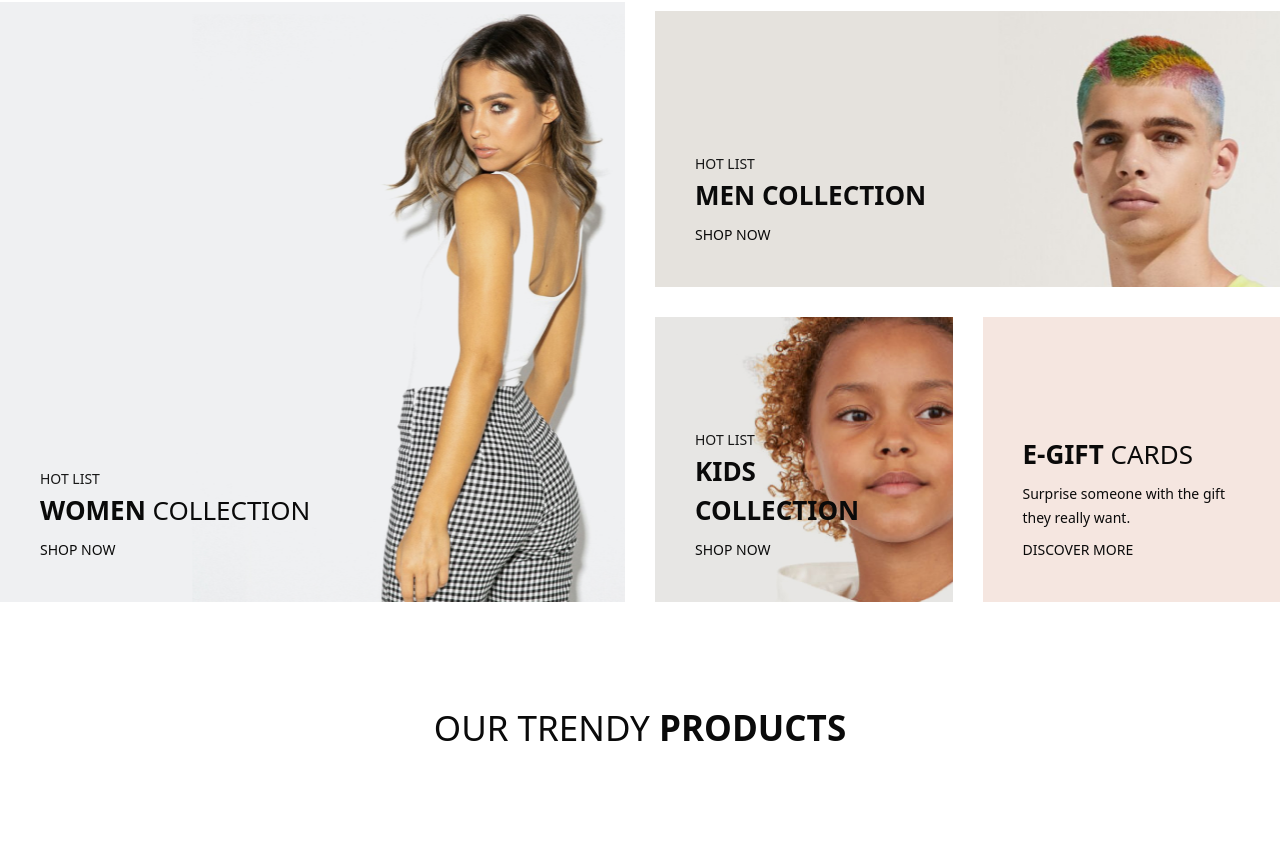
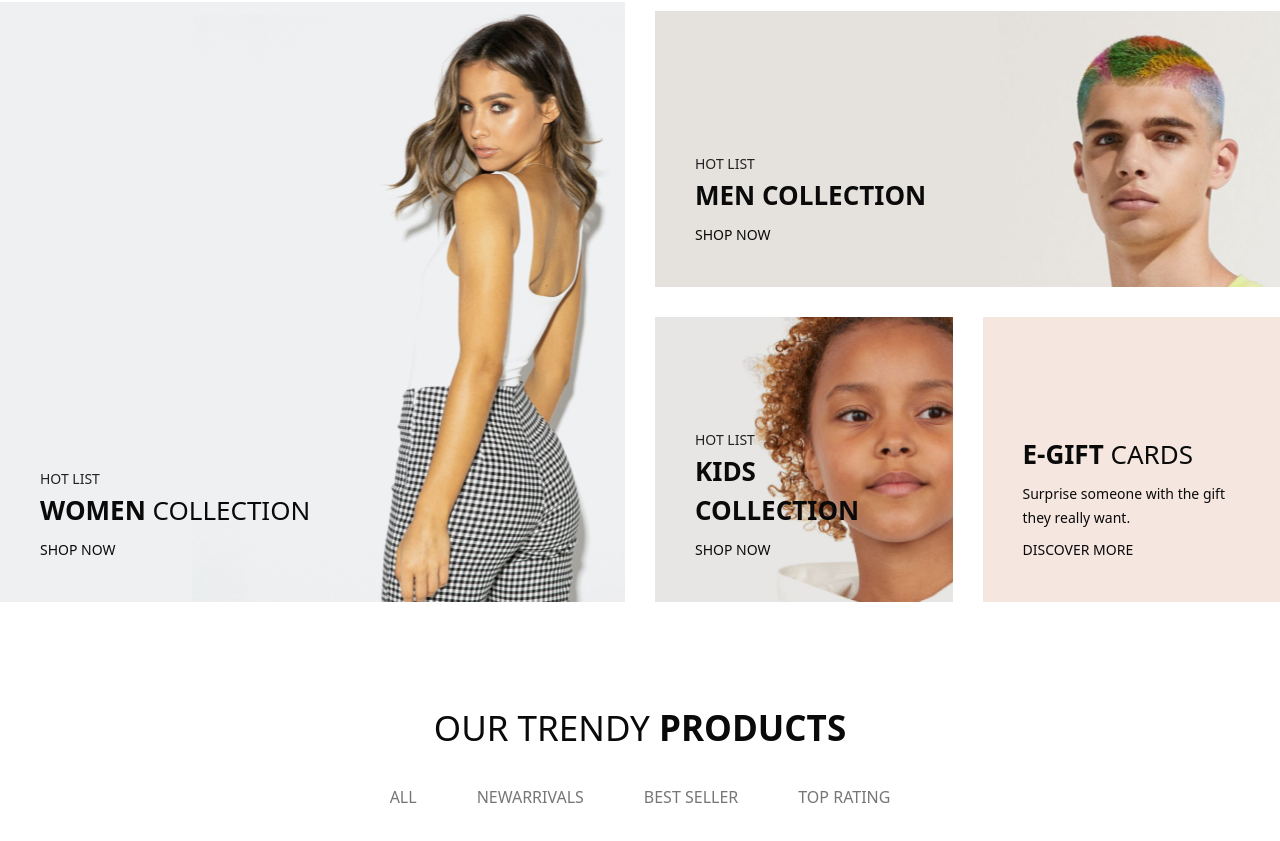
Before and after one commit to ayeshatahsin11/Uomo, a Next.js app: page / in a window 1280 px wide. Shown: the part 805-1646 px from the top of the page. Before the commit the page ends 1559 px from the top, so only its background shows below. Built offline with nearby package versions, Linux system fonts and the light colour scheme.

Commit message:
Product category added

```diff
--- /dev/null
+++ b/src/app/data/productCategory.data.js
@@ -0,0 +1,20 @@
+
+ export const productCategoryData = [
+    {
+        id : 1,
+        name : "ALL"
+    },
+    {
+        id : 2,
+        name : "NEWARRIVALS"
+    },
+    {
+        id : 3,
+        name : "BEST SELLER"
+    },
+    {
+        id : 4,
+        name : "TOP RATING"
+    },
+
+ ]
--- a/src/app/globals.css
+++ b/src/app/globals.css
@@ -5,8 +5,8 @@
 @custom-variant dark (&:is(.dark *));
 /* shadecn = a library that let us use any of our preferred components */
 :root {
-  --primary : oklch(0.205 0 0);
-  --secondary : oklch(0.97 0 0);
+  --primary : #222222;
+  --secondary :#767676;
   --tertiary : #C32929;
   --color-primary : var(--primary);
   --color-secondary : var(--secondary);
--- a/src/components/home/products/Products.jsx
+++ b/src/components/home/products/Products.jsx
@@ -1,17 +1,25 @@
-import Ttile from '@/components/layouts/common/Ttile'
-import Container from '@/components/layouts/container/Container'
-import React from 'react'
+import { productCategoryData } from "@/app/data/productCategory.data";
+import Ttile from "@/components/layouts/common/Ttile";
+import Container from "@/components/layouts/container/Container";
+import React from "react";
 
 const Products = () => {
   return (
-   <>
- <section className='mt-25'>
-     <Container>
-     <Ttile title1={"OUR TRENDY"} title2 = {"PRODUCTS"} />
-  </Container>
- </section>
-   </>
-  )
-}
+    <>
+      <section className="mt-25">
+        <Container>
+          <Ttile title1={"OUR TRENDY"} title2={"PRODUCTS"} />
+          <div className="font-jost text-secondary mt-7.75 mb-10 flex justify-center gap-15 text-[16px] font-medium">
+            {productCategoryData?.map((item) => (
+              <button className="after:bg-primary relative after:absolute after:-bottom-1 after:left-0 after:h-0.5 after:w-15 after:origin-left after:scale-x-0 after:transition-transform after:duration-300 after:content-[''] hover:after:scale-x-100">
+                {item?.name}
+              </button>
+            ))}
+          </div>
+        </Container>
+      </section>
+    </>
+  );
+};
 
-export default Products
+export default Products;
```
Also changed, not shown: src/components/layouts/common/Ttile.jsx (line endings or trailing spaces).
